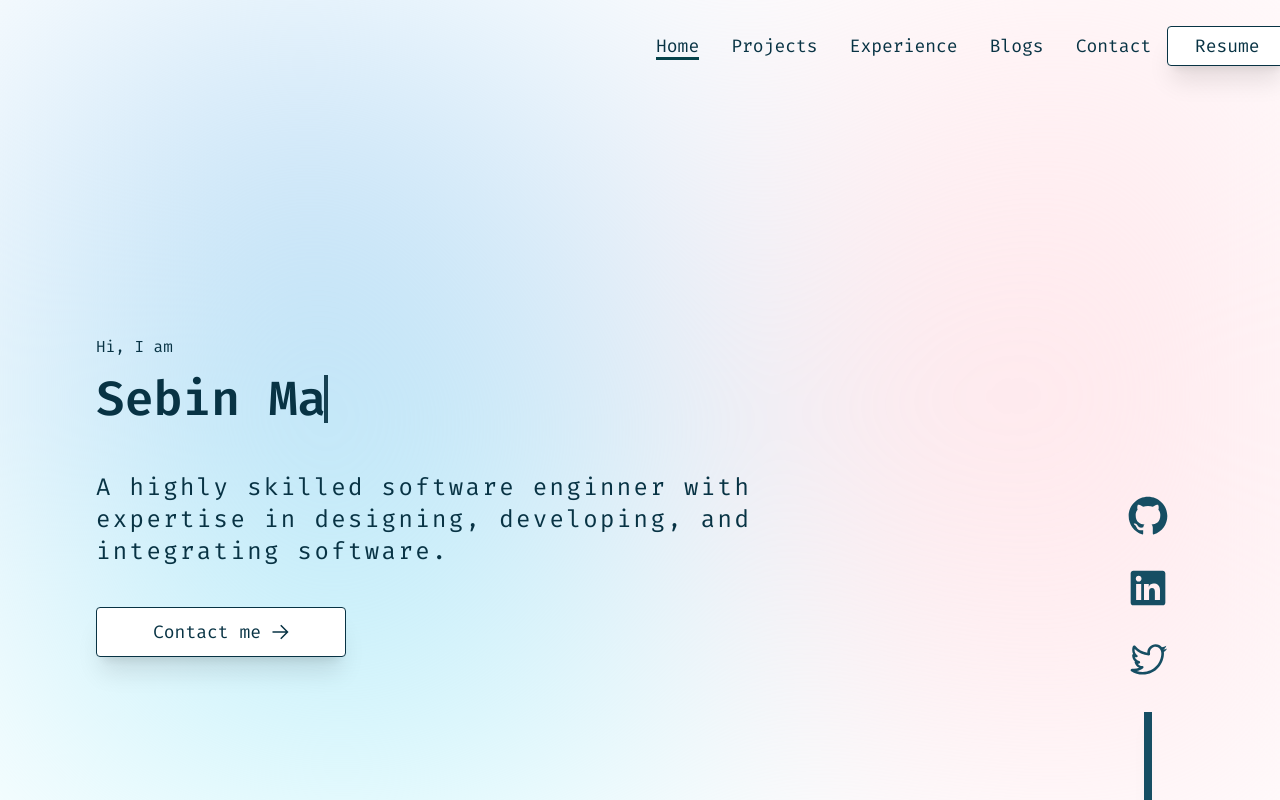
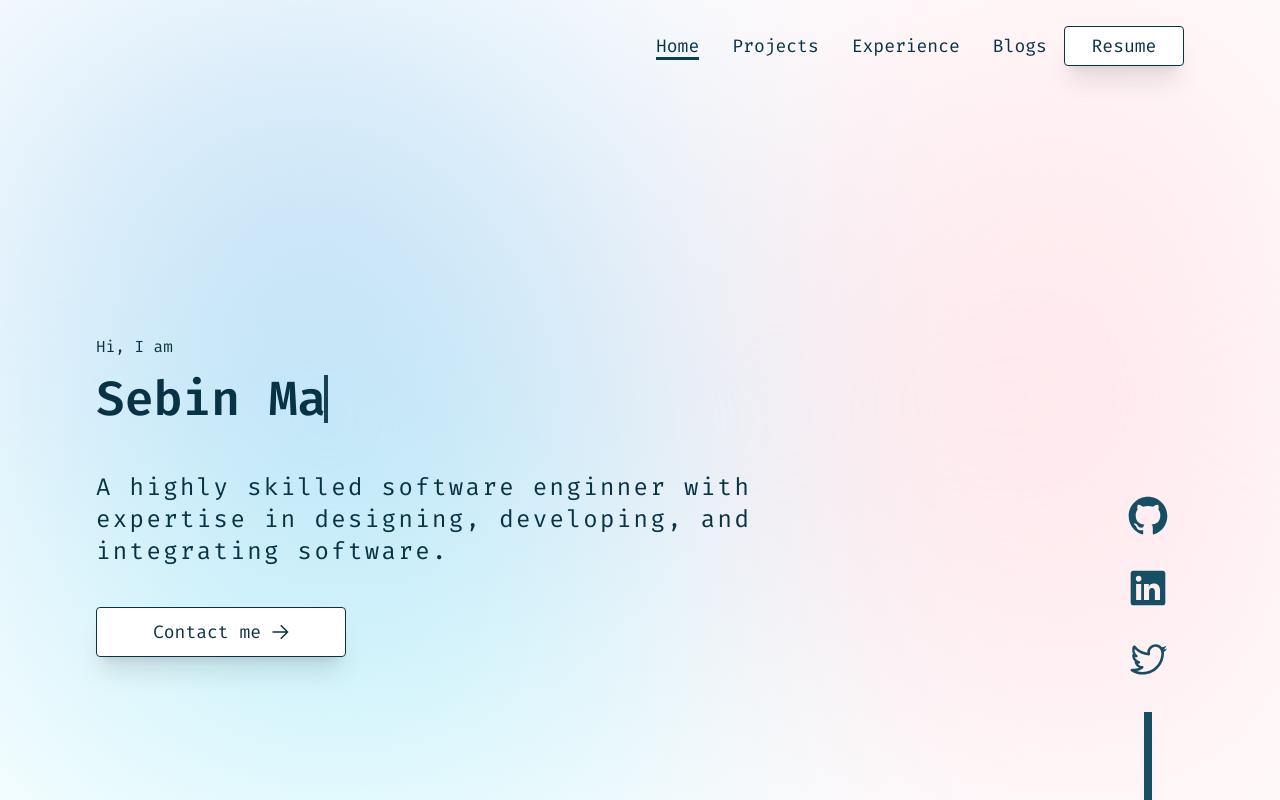
Before and after one commit to sebzz2k2/sebin, a Next.js app: page / in a window 1280 px wide. Built offline with nearby package versions, Linux system fonts and the light colour scheme.

Commit message:
chore: remove contact page

```diff
--- a/src/app/contact/page.tsx
+++ /dev/null
@@ -1,7 +0,0 @@
-import React from "react";
-
-const Contact = () => {
-  return <div className="h-screen">Contact</div>;
-};
-
-export default Contact;
--- a/src/components/Navbar.tsx
+++ b/src/components/Navbar.tsx
@@ -46,10 +46,6 @@ const navContents = [
     name: "Blogs",
     href: "/blogs",
   },
-  {
-    name: "Contact",
-    href: "/contact",
-  },
 ];
 
 const NavLinks = () => {
```
